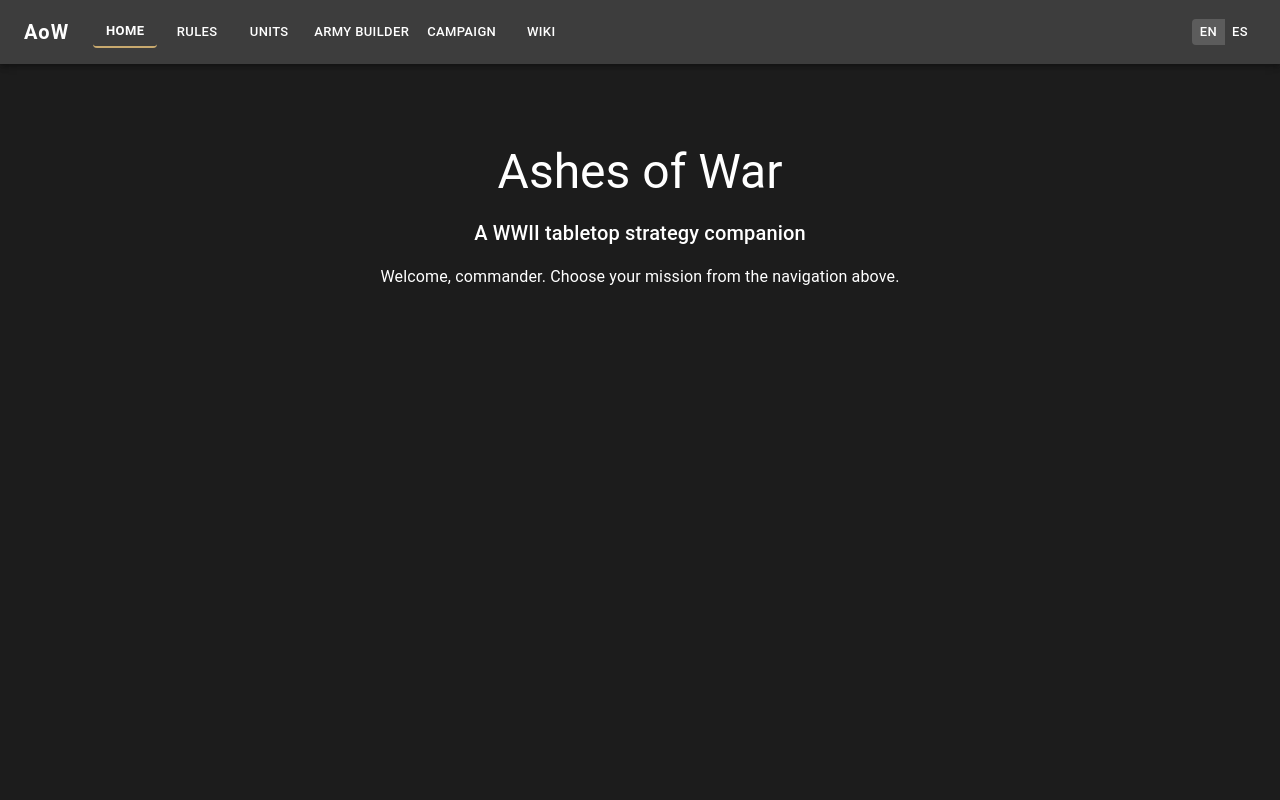
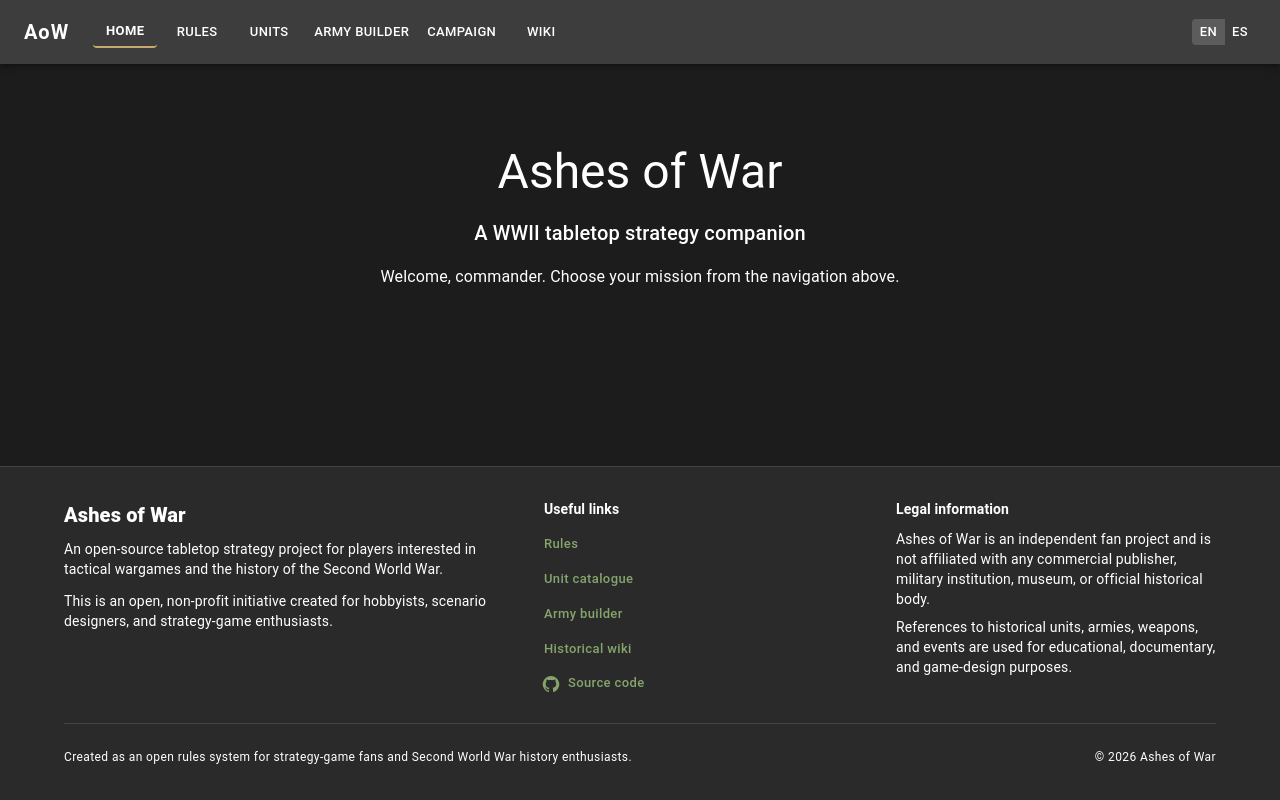
Before and after one commit to labcabrera/ashes-of-war, a React (Vite) app: page / in a window 1280 px wide. Built offline with nearby package versions, Linux system fonts and the light colour scheme; what @asciidoctor/core would draw is missing.

Commit message:
Updated rules.

```diff
--- /dev/null
+++ b/src/components/layout/AppFooter.tsx
@@ -0,0 +1,108 @@
+/**
+ * AppFooter - global project, legal, and community information footer.
+ */
+import { Box, Button, Container, Divider, Link, Stack, Typography } from '@mui/material';
+import GitHubIcon from '@mui/icons-material/GitHub';
+import { Link as RouterLink } from 'react-router-dom';
+import { useTranslation } from 'react-i18next';
+
+const INTERNAL_LINKS = [
+  { to: '/rules', label: 'footer.links.rules' },
+  { to: '/units', label: 'footer.links.units' },
+  { to: '/army-builder', label: 'footer.links.armyBuilder' },
+  { to: '/wiki', label: 'footer.links.wiki' },
+];
+
+const REPOSITORY_URL = 'https://github.com/labcabrera/ashes-of-war';
+
+export default function AppFooter() {
+  const { t } = useTranslation();
+  const year = new Date().getFullYear();
+
+  return (
+    <Box
+      component="footer"
+      sx={{
+        borderTop: 1,
+        borderColor: 'divider',
+        bgcolor: 'background.paper',
+        mt: 4,
+      }}
+    >
+      <Container maxWidth="lg" sx={{ py: { xs: 3, md: 4 } }}>
+        <Box
+          sx={{
+            display: 'grid',
+            gridTemplateColumns: { xs: '1fr', md: '1.4fr 1fr 1fr' },
+            gap: { xs: 3, md: 4 },
+          }}
+        >
+          <Box>
+            <Typography variant="h6" sx={{ fontWeight: 800, mb: 1 }}>
+              {t('footer.project.title')}
+            </Typography>
+            <Typography variant="body2" color="text.secondary" sx={{ mb: 1.5 }}>
+              {t('footer.project.description')}
+            </Typography>
+            <Typography variant="body2" color="text.secondary">
+              {t('footer.project.nonProfit')}
+            </Typography>
+          </Box>
+
+          <Box>
+            <Typography variant="subtitle2" sx={{ fontWeight: 700, mb: 1 }}>
+              {t('footer.links.title')}
+            </Typography>
+            <Stack spacing={0.5} sx={{ alignItems: 'flex-start' }}>
+              {INTERNAL_LINKS.map((link) => (
+                <Button
+                  key={link.to}
+                  component={RouterLink}
+                  to={link.to}
+                  size="small"
+                  sx={{ justifyContent: 'flex-start', px: 0, textTransform: 'none' }}
+                >
+                  {t(link.label)}
+                </Button>
+              ))}
+              <Button
+                component={Link}
+                href={REPOSITORY_URL}
+                target="_blank"
+                rel="noreferrer"
+                size="small"
+                startIcon={<GitHubIcon fontSize="small" />}
+                sx={{ justifyContent: 'flex-start', px: 0, textTransform: 'none' }}
+              >
+                {t('footer.links.source')}
+              </Button>
+            </Stack>
+          </Box>
+
+          <Box>
+            <Typography variant="subtitle2" sx={{ fontWeight: 700, mb: 1 }}>
+              {t('footer.legal.title')}
+            </Typography>
+            <Typography variant="body2" color="text.secondary" sx={{ mb: 1 }}>
+              {t('footer.legal.disclaimer')}
+            </Typography>
+            <Typography variant="body2" color="text.secondary">
+              {t('footer.legal.historical')}
+            </Typography>
+          </Box>
+        </Box>
+
+        <Divider sx={{ my: 3 }} />
+
+        <Stack direction={{ xs: 'column', sm: 'row' }} spacing={1} sx={{ justifyContent: 'space-between' }}>
+          <Typography variant="caption" color="text.secondary">
+            {t('footer.about')}
+          </Typography>
+          <Typography variant="caption" color="text.secondary">
+            {t('footer.copyright', { year })}
+          </Typography>
+        </Stack>
+      </Container>
+    </Box>
+  );
+}
--- a/src/components/layout/AppLayout.tsx
+++ b/src/components/layout/AppLayout.tsx
@@ -5,6 +5,7 @@
 import { Box } from '@mui/material';
 import { Outlet } from 'react-router-dom';
 import AppHeader from './AppHeader';
+import AppFooter from './AppFooter';
 
 export default function AppLayout() {
   return (
@@ -13,6 +14,7 @@ export default function AppLayout() {
       <Box component="main" sx={{ flex: 1, p: 2 }}>
         <Outlet />
       </Box>
+      <AppFooter />
     </Box>
   );
 }
--- a/src/i18n/en/translation.json
+++ b/src/i18n/en/translation.json
@@ -30,6 +30,28 @@
     "year": "Year",
     "cost": "Points",
     "all": "All"
+  },
+  "footer": {
+    "project": {
+      "title": "Ashes of War",
+      "description": "An open-source tabletop strategy project for players interested in tactical wargames and the history of the Second World War.",
+      "nonProfit": "This is an open, non-profit initiative created for hobbyists, scenario designers, and strategy-game enthusiasts."
+    },
+    "links": {
+      "title": "Useful links",
+      "rules": "Rules",
+      "units": "Unit catalogue",
+      "armyBuilder": "Army builder",
+      "wiki": "Historical wiki",
+      "source": "Source code"
+    },
+    "legal": {
+      "title": "Legal information",
+      "disclaimer": "Ashes of War is an independent fan project and is not affiliated with any commercial publisher, military institution, museum, or official historical body.",
+      "historical": "References to historical units, armies, weapons, and events are used for educational, documentary, and game-design purposes."
+    },
+    "about": "Created as an open rules system for strategy-game fans and Second World War history enthusiasts.",
+    "copyright": "© {{year}} Ashes of War"
   },
   "rules": {
     "title": "Rules",
--- a/src/i18n/es/translation.json
+++ b/src/i18n/es/translation.json
@@ -30,6 +30,28 @@
     "year": "Año",
     "cost": "Puntos",
     "all": "Todos"
+  },
+  "footer": {
+    "project": {
+      "title": "Ashes of War",
+      "description": "Un proyecto open-source de estrategia de mesa para jugadores interesados en los wargames tácticos y la historia de la Segunda Guerra Mundial.",
+      "nonProfit": "Es una iniciativa abierta y sin ánimo de lucro creada para aficionados, diseñadores de escenarios y amantes de los juegos de estrategia."
+    },
+    "links": {
+      "title": "Enlaces de interés",
+      "rules": "Reglamento",
+      "units": "Catálogo de unidades",
+      "armyBuilder": "Constructor de ejércitos",
+      "wiki": "Wiki histórica",
+      "source": "Código fuente"
+    },
+    "legal": {
+      "title": "Información legal",
+      "disclaimer": "Ashes of War es un proyecto independiente de aficionados y no está afiliado a ninguna editorial comercial, institución militar, museo u organismo histórico oficial.",
+      "historical": "Las referencias a unidades, ejércitos, armas y acontecimientos históricos se usan con fines educativos, documentales y de diseño de juego."
+    },
+    "about": "Creado como sistema de reglas abierto para aficionados a los juegos de estrategia y a la historia de la Segunda Guerra Mundial.",
+    "copyright": "© {{year}} Ashes of War"
   },
   "rules": {
     "title": "Reglamento",
```
